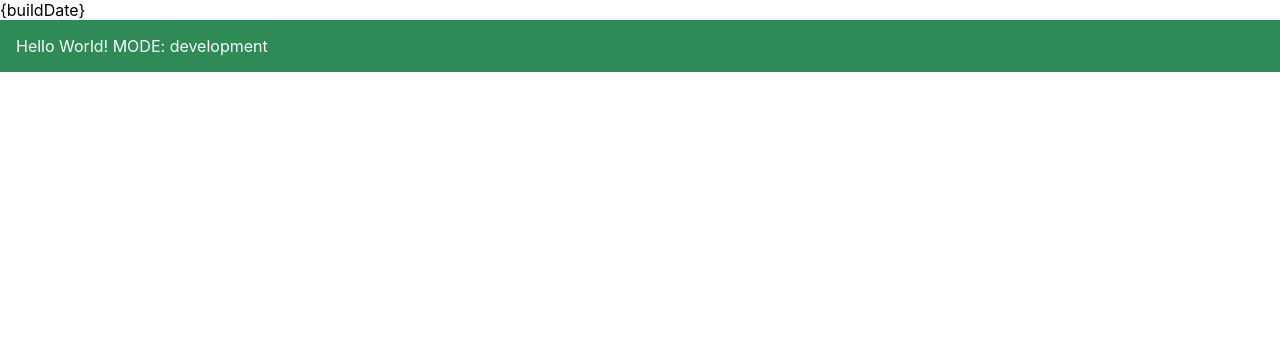
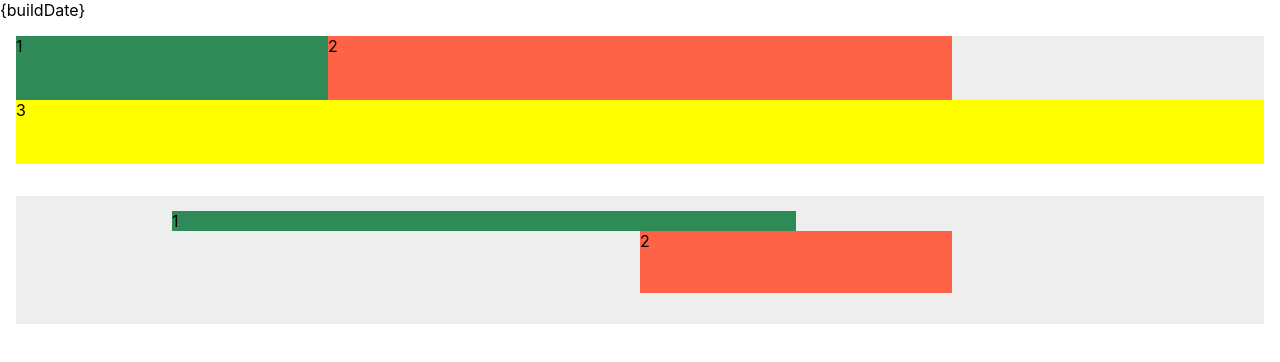
Before and after one commit to mukhindev/template-react, a React (Vite) app: page / in a window 1280 px wide. Shown: the top 362 px of the page. Built offline with nearby package versions, Linux system fonts and the light colour scheme.

Commit message:
Add Grid

```diff
--- a/package.json
+++ b/package.json
@@ -13,6 +13,7 @@
     "test": "vitest"
   },
   "dependencies": {
+    "clsx": "^2.0.0",
     "react": "^18.2.0",
     "react-dom": "^18.2.0"
   },
@@ -23,10 +24,10 @@
     "@typescript-eslint/eslint-plugin": "^6.7.5",
     "@typescript-eslint/parser": "^6.7.5",
     "@vitejs/plugin-react": "^4.1.0",
-    "eslint-plugin-react-hooks": "^4.6.0",
     "eslint": "^8.51.0",
     "eslint-config-prettier": "^9.0.0",
     "eslint-plugin-react": "^7.33.2",
+    "eslint-plugin-react-hooks": "^4.6.0",
     "jsdom": "^22.1.0",
     "prettier": "3.0.3",
     "sass": "^1.69.3",
--- a/src/app/App/App.module.scss
+++ b/src/app/App/App.module.scss
@@ -1,5 +1,6 @@
-.root {
-  color: white;
-  background-color: seagreen;
+.App {
+  display: flex;
+  flex-direction: column;
+  gap: 2rem;
   padding: 1rem;
 }
--- a/src/app/App/App.tsx
+++ b/src/app/App/App.tsx
@@ -1,10 +1,70 @@
-import { MODE } from "~/shared/constants";
+import { PropsWithChildren } from "react";
+import Grid, { Cell } from "~/shared/ui/Grid";
 import styles from "./App.module.scss";
 
 export default function App() {
   return (
-    <div data-component="App" className={styles.root}>
-      Hello World! MODE: {MODE}
+    <div data-component="App" className={styles.App}>
+      <GridColumnsDemo />
+      <GridColumnsAndRowsDemo />
     </div>
   );
 }
+
+function GridColumnsDemo() {
+  return (
+    <Grid
+      columns={8}
+      style={{
+        height: 128,
+        backgroundColor: "#eee",
+      }}
+    >
+      <Cell columns={2}>
+        <Box color="seagreen">1</Box>
+      </Cell>
+      <Cell columns={4}>
+        <Box color="tomato">2</Box>
+      </Cell>
+      <Cell columns={-1}>
+        <Box color="yellow">3</Box>
+      </Cell>
+    </Grid>
+  );
+}
+
+function GridColumnsAndRowsDemo() {
+  return (
+    <Grid
+      columns={8}
+      rows={8}
+      style={{
+        height: 128,
+        backgroundColor: "#eee",
+      }}
+    >
+      <Cell x={1} y={1} columns={4}>
+        <Box color="seagreen">1</Box>
+      </Cell>
+      <Cell x={4} y={2} columns={2} rows={4}>
+        <Box color="tomato">2</Box>
+      </Cell>
+    </Grid>
+  );
+}
+
+function Box(props: PropsWithChildren<{ color?: string }>) {
+  const { color, children } = props;
+
+  return (
+    <div
+      style={{
+        width: "100%",
+        height: "100%",
+        backgroundColor: color ?? "#ccc",
+      }}
+    >
+      {children}
+    </div>
+  );
+}
--- /dev/null
+++ b/src/react.d.ts
@@ -0,0 +1,6 @@
+export declare module "react" {
+  // Support custom property in style props
+  interface CSSProperties {
+    [key: `--${string}`]: unknown;
+  }
+}
--- /dev/null
+++ b/src/shared/ui/Grid/Cell.module.scss
@@ -0,0 +1,6 @@
+.Cell {
+  --grid-column: unset;
+  --grid-row: unset;
+  grid-column: var(--grid-column);
+  grid-row: var(--grid-row);
+}
--- /dev/null
+++ b/src/shared/ui/Grid/Cell.tsx
@@ -0,0 +1,79 @@
+import {
+  ForwardedRef,
+  forwardRef,
+  HTMLAttributes,
+  PropsWithChildren,
+} from "react";
+import { clsx } from "clsx";
+import { useGrid } from "./Grid";
+import styles from "./Cell.module.scss";
+
+export interface CellProps extends HTMLAttributes<HTMLDivElement> {
+  /** Положение по x (вдоль строки) */
+  x?: number;
+  /** Положение по y (вдоль строки) */
+  y?: number;
+  /** Число на сколько колонок сетки расширяться. -1 = на всю ширину */
+  columns?: number;
+  /** Число на сколько строк сетки расширяться. -1 = на всю высоту */
+  rows?: number;
+  "data-component"?: string;
+}
+
+/** Ячейка сетки */
+export default forwardRef(function Cell(
+  props: PropsWithChildren<CellProps>,
+  ref: ForwardedRef<HTMLDivElement>,
+) {
+  const {
+    columns,
+    rows,
+    x,
+    y,
+    children,
+    className,
+    style,
+    "data-component": dataComponent,
+    ...divProps
+  } = props;
+
+  const { columns: gridColumns, rows: gridRows } = useGrid();
+
+  let gridColumn =
+    columns !== undefined
+      ? columns > -1
+        ? `span ${columns <= (gridColumns ?? Infinity) ? columns : gridColumns}`
+        : `span ${gridColumns}`
+      : `span 1`;
+
+  let gridRow =
+    rows !== undefined
+      ? rows > -1
+        ? `span ${rows <= (gridRows ?? Infinity) ? rows : gridRows}`
+        : `span ${gridRows}`
+      : `span 1`;
+
+  if (x !== undefined) {
+    gridColumn = `${x + 1} / ${gridColumn}`;
+  }
+
+  if (y !== undefined) {
+    gridRow = `${y + 1} / ${gridRow}`;
+  }
+
+  return (
+    <div
+      data-component={!dataComponent ? "Cell" : `Cell/${dataComponent}`}
+      ref={ref}
+      className={clsx(styles.Cell, className)}
+      style={{
+        "--grid-column": gridColumn,
+        "--grid-row": gridRow,
+        ...style,
+      }}
+      {...divProps}
+    >
+      {children}
+    </div>
+  );
+});
--- /dev/null
+++ b/src/shared/ui/Grid/Grid.module.scss
@@ -0,0 +1,9 @@
+.Grid {
+  --template-columns: unset;
+  --template-rows: unset;
+  --gap: unset;
+  display: grid;
+  grid-template-columns: var(--template-columns);
+  grid-template-rows: var(--template-rows);
+  gap: var(--gap);
+}
--- /dev/null
+++ b/src/shared/ui/Grid/Grid.tsx
@@ -0,0 +1,77 @@
+import {
+  createContext,
+  useContext,
+  forwardRef,
+  ForwardedRef,
+  HTMLAttributes,
+} from "react";
+import { clsx } from "clsx";
+import styles from "./Grid.module.scss";
+
+type GridContextValue = {
+  columns?: number;
+  rows?: number;
+};
+
+const GridContext = createContext<GridContextValue>({
+  columns: undefined,
+  rows: undefined,
+});
+
+export const useGrid = () => useContext(GridContext);
+
+export interface GridProps extends HTMLAttributes<HTMLDivElement> {
+  /** Кол-во колонок в сетке (x) */
+  columns?: number;
+  /** Кол-во строк в сетке (y) */
+  rows?: number;
+  /** Размер промежутков сетки */
+  gap?: number | string;
+  "data-component"?: string;
+}
+
+/** Сетка с колонками (x) и строками (y) */
+export default forwardRef(function Grid(
+  props: GridProps,
+  ref: ForwardedRef<HTMLDivElement>,
+) {
+  const {
+    columns,
+    rows,
+    children,
+    gap,
+    className,
+    style,
+    "data-component": dataComponent,
+    ...divProps
+  } = props;
+
+  const templateColumns =
+    columns !== undefined ? `repeat(${columns}, 1fr)` : undefined;
+
+  const templateRows = rows !== undefined ? `repeat(${rows}, 1fr)` : undefined;
+
+  return (
+    <div
+      data-component={!dataComponent ? "Grid" : `Grid/${dataComponent}`}
+      className={clsx(styles.Grid, className)}
+      ref={ref}
+      style={{
+        "--template-columns": templateColumns,
+        "--template-rows": templateRows,
+        "--gap": typeof gap === "number" ? `${gap}px` : gap,
+        ...style,
+      }}
+      {...divProps}
+    >
+      <GridContext.Provider
+        value={{
+          columns,
+          rows,
+        }}
+      >
+        {children}
+      </GridContext.Provider>
+    </div>
+  );
+});
--- /dev/null
+++ b/src/shared/ui/Grid/index.ts
@@ -0,0 +1,5 @@
+export { default, useGrid } from "./Grid";
+export { default as Cell } from "./Cell";
+
+export type { GridProps } from "./Grid";
+export type { CellProps } from "./Cell";
```
Also changed, not shown: 2 other files (tests, documents, lock files or other folders).
